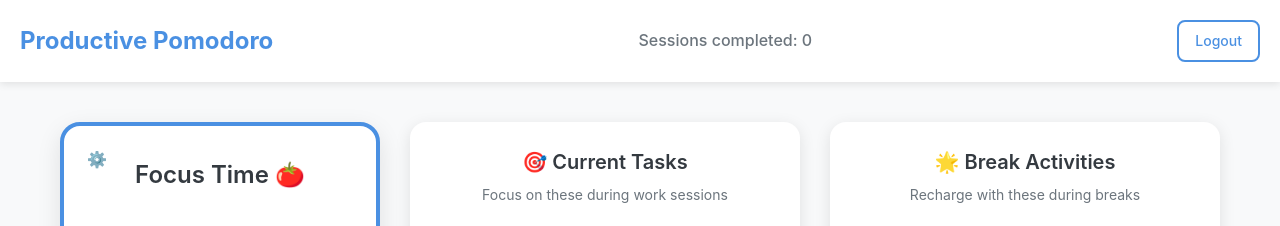
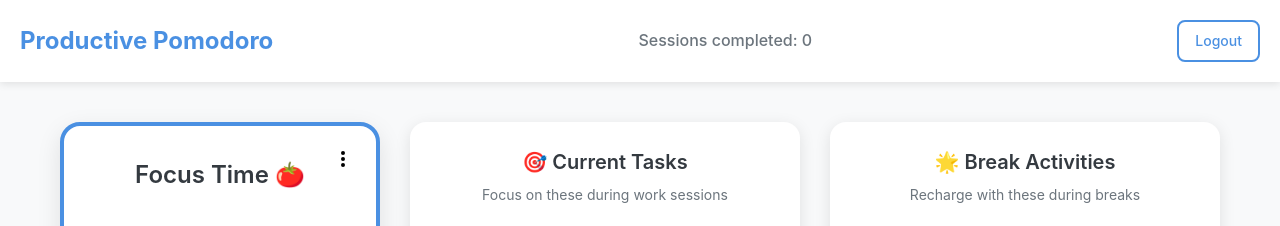
Before and after one commit to MattOrtner/productive-pomo, a React (Create React App) app: page /dashboard in a window 1280 px wide. Shown: the top 226 px of the page. Built offline with nearby package versions, Linux system fonts and the light colour scheme.

Commit message:
style: update settings button style and integrate icon for improved UI

```diff
--- a/package.json
+++ b/package.json
@@ -6,6 +6,8 @@
     "@dnd-kit/core": "^6.3.1",
     "@dnd-kit/sortable": "^10.0.0",
     "@dnd-kit/utilities": "^3.2.2",
+    "@mdi/js": "^7.4.47",
+    "@mdi/react": "^1.6.1",
     "react": "^18.2.0",
     "react-dom": "^18.2.0",
     "react-router-dom": "^6.3.0",
--- a/src/components/Dashboard.css
+++ b/src/components/Dashboard.css
@@ -157,14 +157,12 @@
 .settings-btn {
   position: absolute;
   top: 15px;
-  left: 15px;
+  right: 15px;
   background: rgba(255, 255, 255, 0.9);
-  border: 2px solid var(--light-blue);
-  border-radius: 8px;
+  border: none;
   width: 36px;
   height: 36px;
   cursor: pointer;
-  font-size: 16px;
   transition: all 0.2s ease;
   display: flex;
   align-items: center;
@@ -173,8 +171,7 @@
 }
 
 .settings-btn:hover:not(:disabled) {
-  background: var(--light-blue);
-  transform: scale(1.05);
+  transform: scale(1.2);
 }
 
 .settings-btn:disabled {
--- a/src/components/Dashboard.js
+++ b/src/components/Dashboard.js
@@ -1,4 +1,6 @@
 import React, { useState, useEffect, useRef } from "react";
+import Icon from "@mdi/react";
+import { mdiDotsVertical } from "@mdi/js";
 import {
   DndContext,
   KeyboardSensor,
@@ -508,7 +510,7 @@ const Dashboard = () => {
                   title="Timer Settings"
                   disabled={isActive}
                 >
-                  ⚙️
+                  <Icon path={mdiDotsVertical} size={1} />
                 </button>
 
                 {/* Settings Panel */}
```
